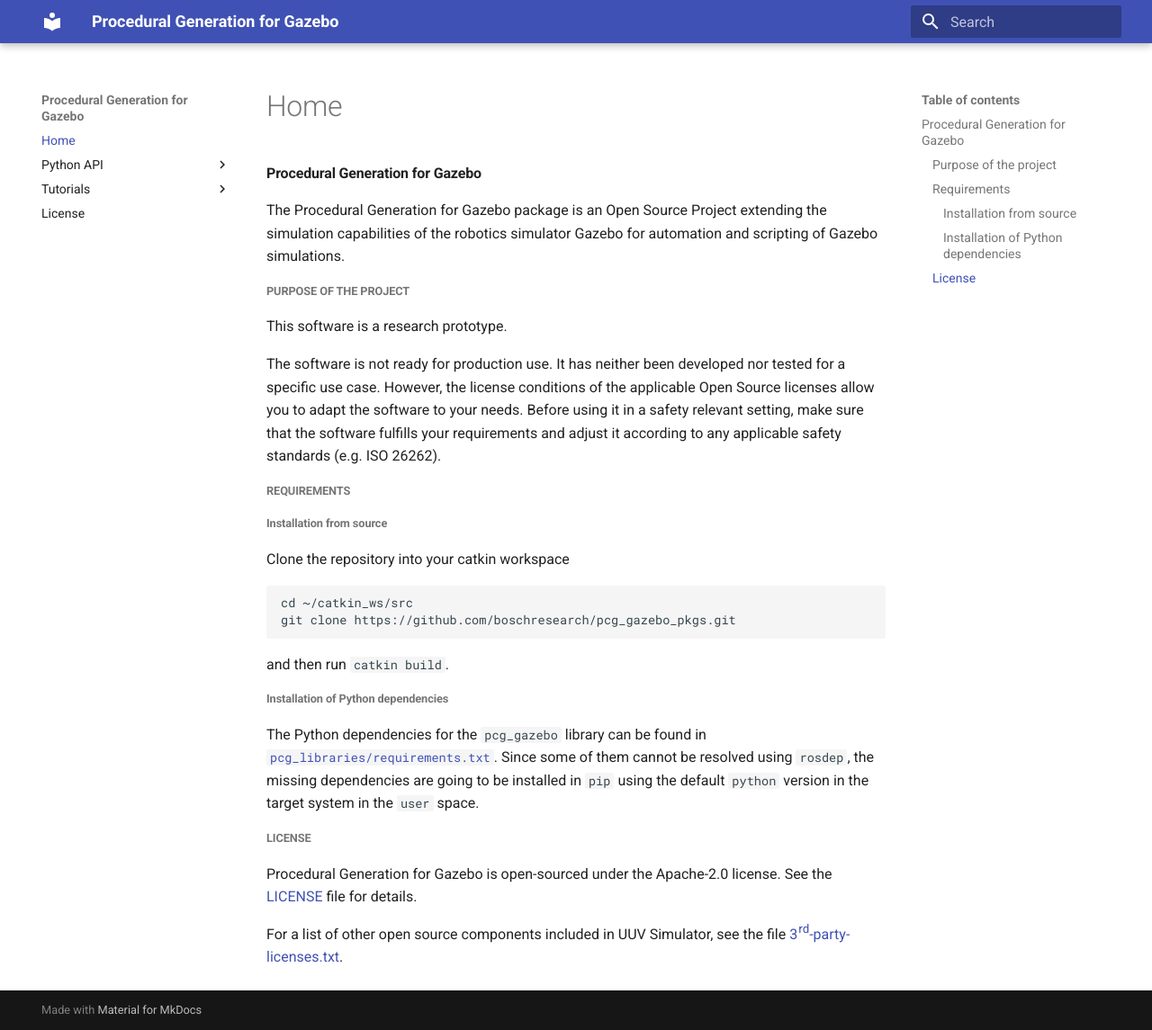
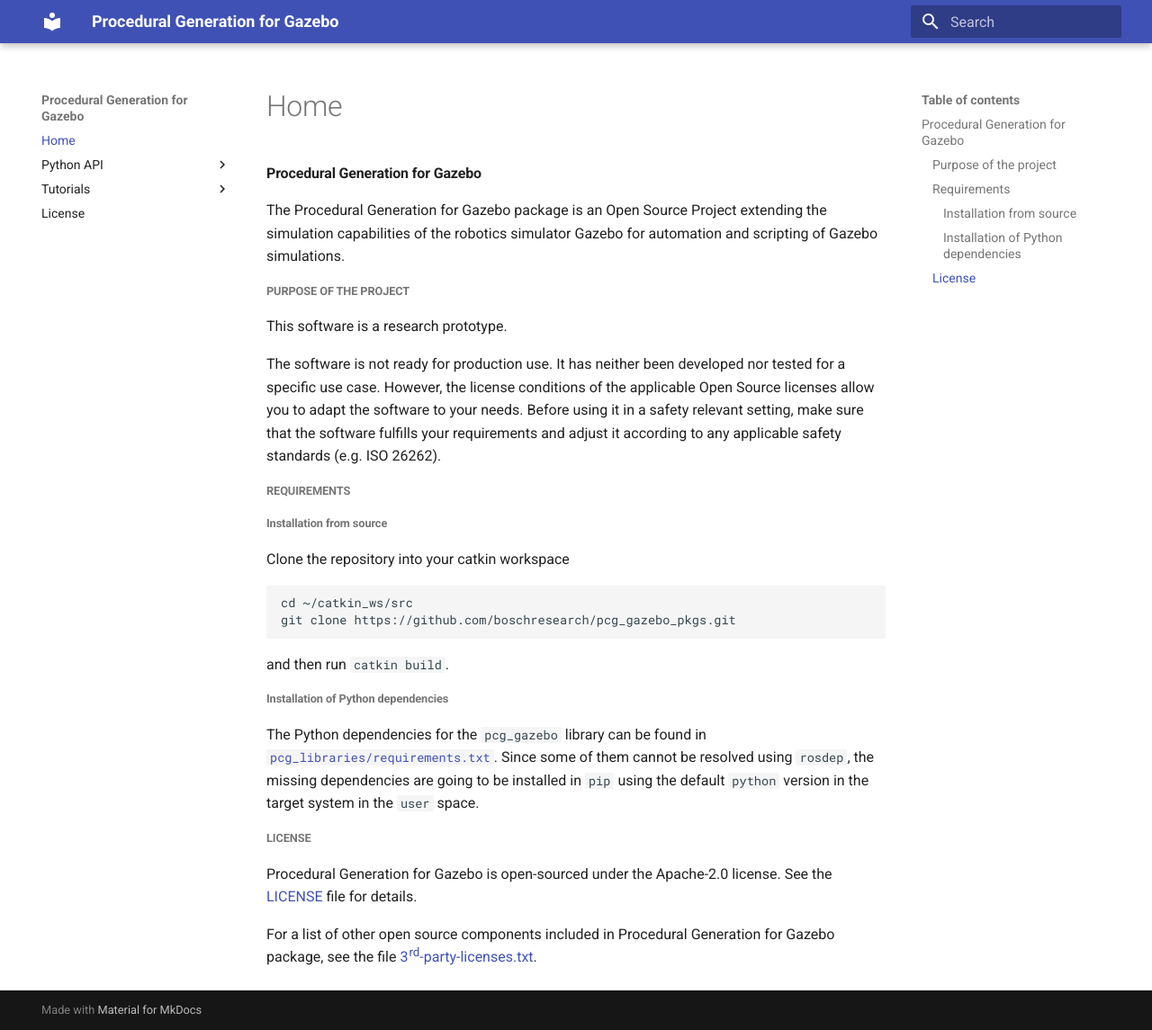
Before and after one commit to boschresearch/pcg_gazebo_pkgs, an MkDocs documentation site: the page built from docs/docs/index.md, in a window 1280 px wide and 1145 px high. Shown: the whole window at 90% size. Built offline with MkDocs 1.6.1 and Material for MkDocs 9.7.7, drawn with Linux system fonts in a browser that asks for light colours.

Commit message:
Fix the information on the license and package name
Signed-off-by: Musa Morena Marcusso Manhaes <Musa.Marcusso@de.bosch.com>

```diff
--- a/docs/docs/index.md
+++ b/docs/docs/index.md
@@ -39,4 +39,4 @@
 
 Procedural Generation for Gazebo is open-sourced under the Apache-2.0 license. See the [LICENSE](https://github.com/boschresearch/pcg_gazebo_pkgs/blob/master/LICENSE) file for details.
 
-For a list of other open source components included in UUV Simulator, see the file [3rd-party-licenses.txt](https://github.com/boschresearch/pcg_gazebo_pkgs/blob/master/3rd-party-licenses.txt).
+For a list of other open source components included in Procedural Generation for Gazebo package, see the file [3rd-party-licenses.txt](https://github.com/boschresearch/pcg_gazebo_pkgs/blob/master/3rd-party-licenses.txt).
```
Also changed, not shown: README.md.
